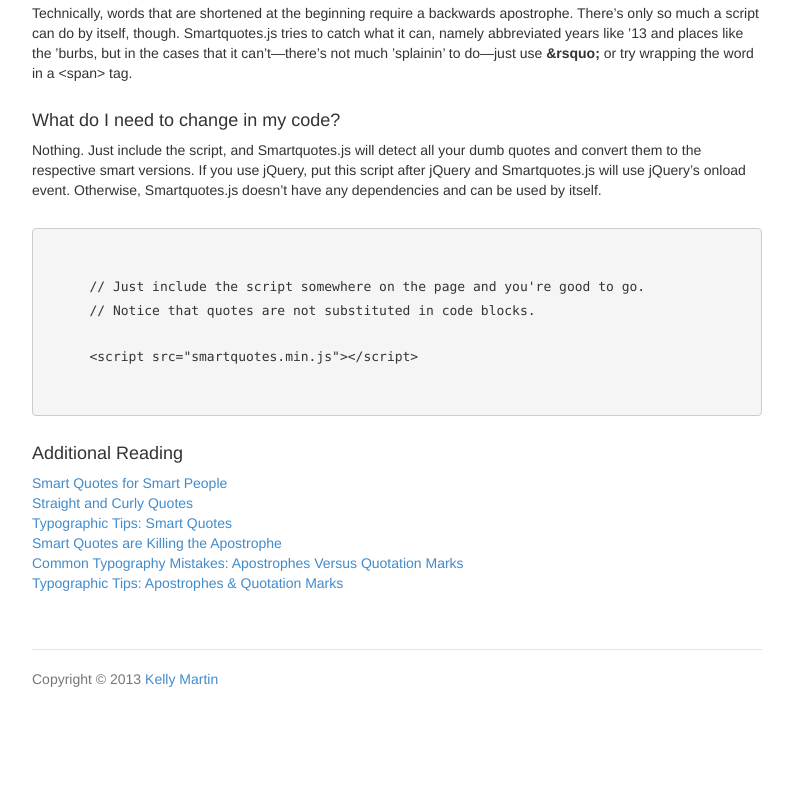
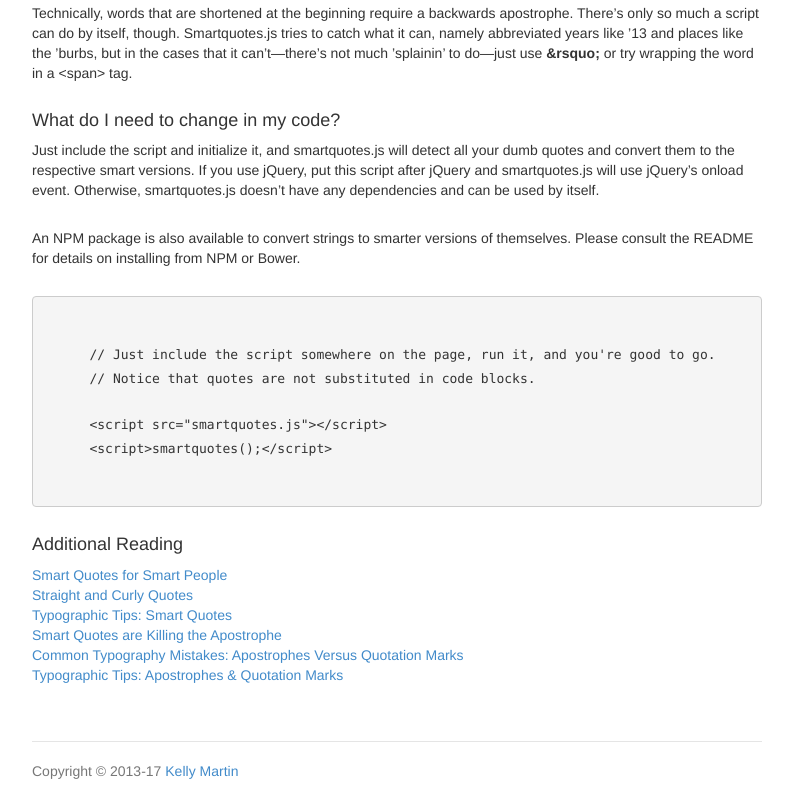
Before and after one commit to kellym/smartquotes.js, a website: page index.html in a window 1280 px wide. Shown: the part 824-1633 px from the top of the page, without its empty margins (243-1036 px from the left). Before the commit the page ends 1541 px from the top, so only its background shows below. Drawn offline with Linux system fonts and the light colour scheme.

Commit message:
Update index

```diff
--- a/index.html
+++ b/index.html
@@ -20,7 +20,7 @@
           "It's my '#1' choice!" &ndash; 12" Foam Finger from '93
         </p>
         <p>
-          <a class="btn btn-lg btn-default" href="https://raw.github.com/kellym/smartquotesjs/master/src/smartquotes.min.js">Download Now</a>
+          <a class="btn btn-lg btn-default" href="https://raw.github.com/kellym/smartquotesjs/master/smartquotes.js">Download Now</a>
           <a class="btn btn-lg btn-success" href="https://github.com/kellym/smartquotesjs">View on Github</a>
         </p>
       </div>
@@ -49,15 +49,20 @@
         </p>
         <h4>What do I need to change in my code?</h4>
         <p>
-        Nothing. Just include the script, and Smartquotes.js will detect all your dumb quotes and convert them to the respective smart versions. If you
-        use jQuery, put this script after jQuery and Smartquotes.js will use jQuery's onload event.
-        Otherwise, Smartquotes.js doesn't have any dependencies and can be used by itself.
+        Just include the script and initialize it, and smartquotes.js will detect all your dumb quotes and convert them to the respective smart versions. If you
+        use jQuery, put this script after jQuery and smartquotes.js will use jQuery's onload event.
+        Otherwise, smartquotes.js doesn't have any dependencies and can be used by itself.
+        </p>
+        <p>
+        An NPM package is also available to convert strings to smarter versions of themselves. Please consult the README for
+        details on installing from NPM or Bower.
         </p>
       <pre><code>
-      // Just include the script somewhere on the page and you're good to go.
+      // Just include the script somewhere on the page, run it, and you're good to go.
       // Notice that quotes are not substituted in code blocks.
 
-      &lt;script src="smartquotes.min.js">&lt;/script>
+      &lt;script src="smartquotes.js">&lt;/script>
+      &lt;script>smartquotes();&lt;/script>
       </code></pre>
       <p>
       <h4>Additional Reading</h4>
@@ -71,7 +76,7 @@
       </ul>
       <div class="footer">
         <p>
-        Copyright &copy 2013 <a href="http://about.me/kelly-martin">Kelly Martin</a>
+        Copyright &copy 2013-17 <a href="http://about.me/kelly-martin">Kelly Martin</a>
           </p>
       </div>
     </div>
```
